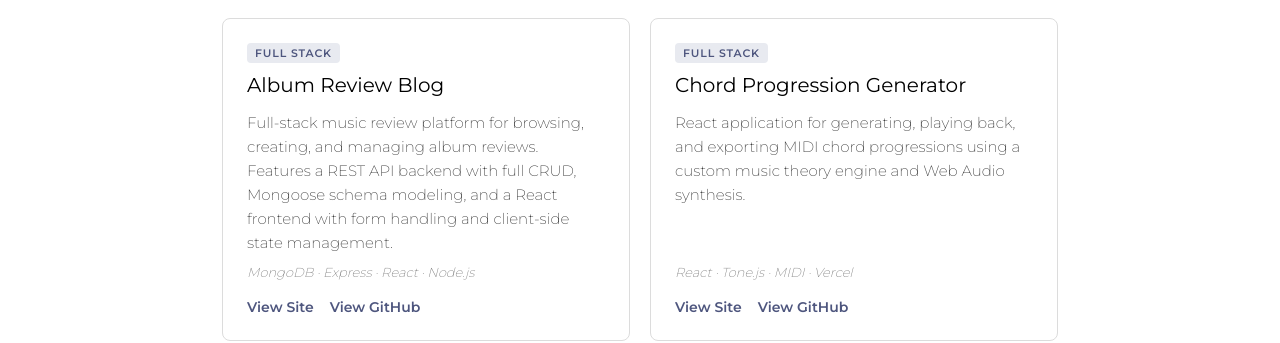
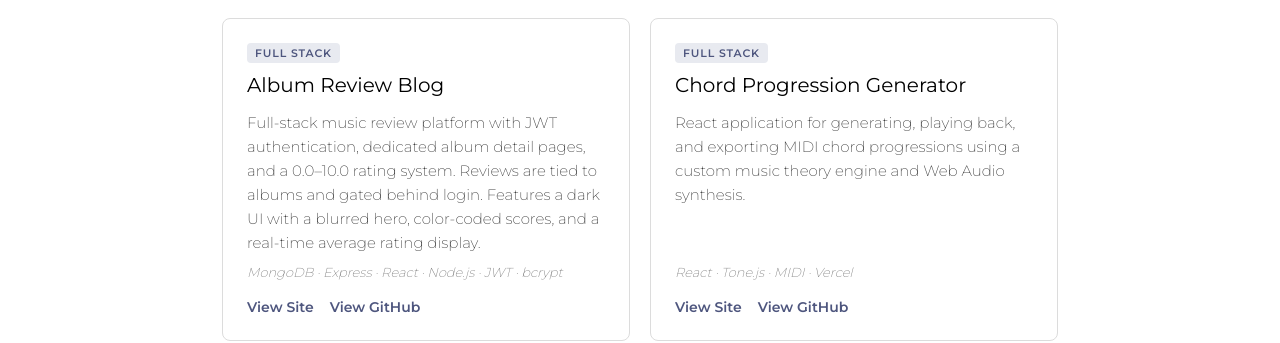
Before and after one commit to phizbiz/Philip-Basnight-Portfolio, a React (Vite) app: page / in a window 1280 px wide. Shown: the part 1825-2168 px from the top of the page. Built offline with nearby package versions, Linux system fonts and the light colour scheme.

Commit message:
Update Album Review Blog description with auth and rating system

```diff
--- a/src/Components/Portfolio.jsx
+++ b/src/Components/Portfolio.jsx
@@ -38,8 +38,8 @@ const projectList = [
     title: "Album Review Blog",
     category: "Full Stack",
     description:
-      "Full-stack music review platform for browsing, creating, and managing album reviews. Features a REST API backend with full CRUD, Mongoose schema modeling, and a React frontend with form handling and client-side state management.",
-    tools: "MongoDB · Express · React · Node.js",
+      "Full-stack music review platform with JWT authentication, dedicated album detail pages, and a 0.0–10.0 rating system. Reviews are tied to albums and gated behind login. Features a dark UI with a blurred hero, color-coded scores, and a real-time average rating display.",
+    tools: "MongoDB · Express · React · Node.js · JWT · bcrypt",
     url: "https://music-blog-ztkx.onrender.com",
     git: "https://github.com/phizbiz/album_reviews",
   },
```
